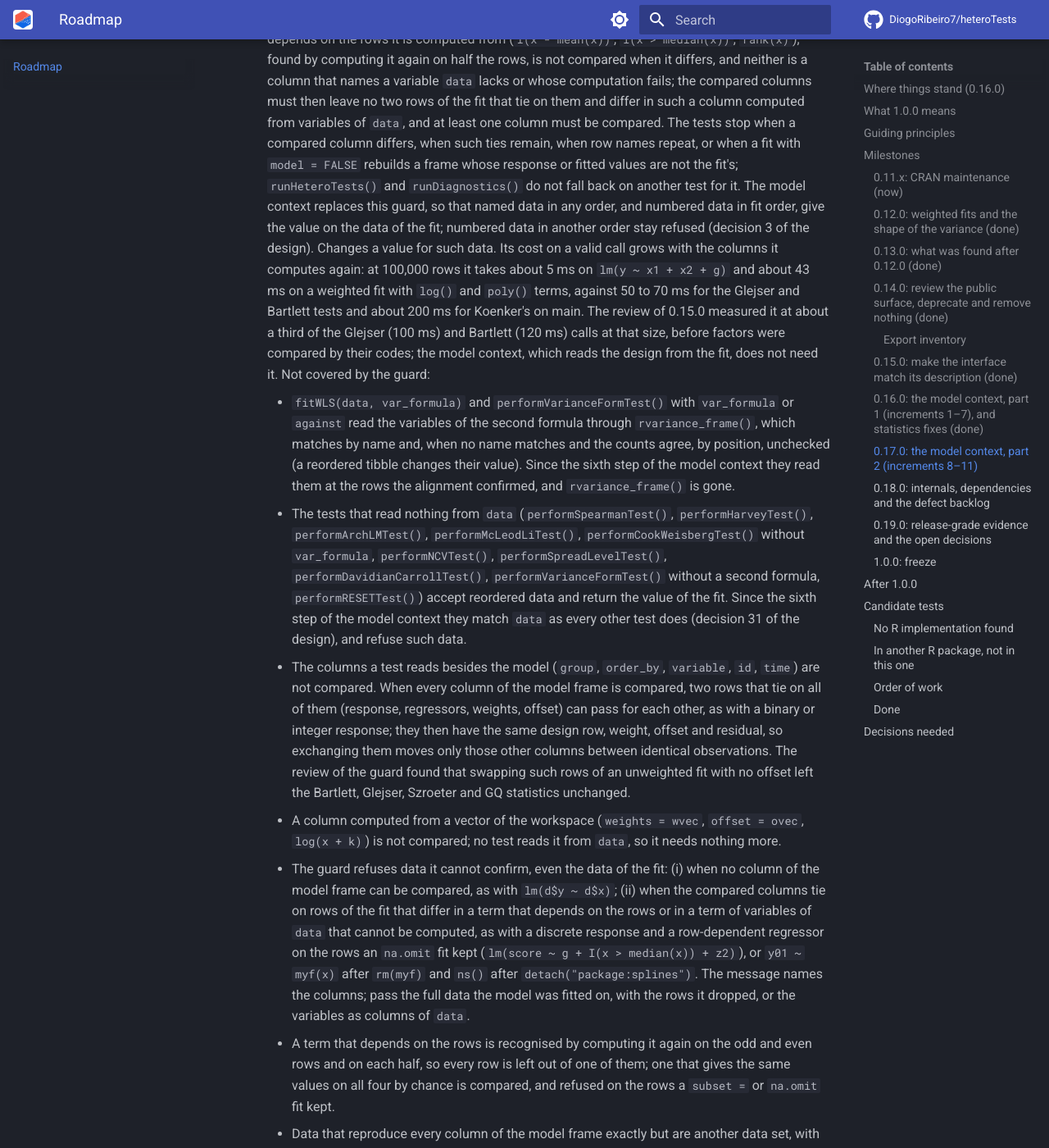
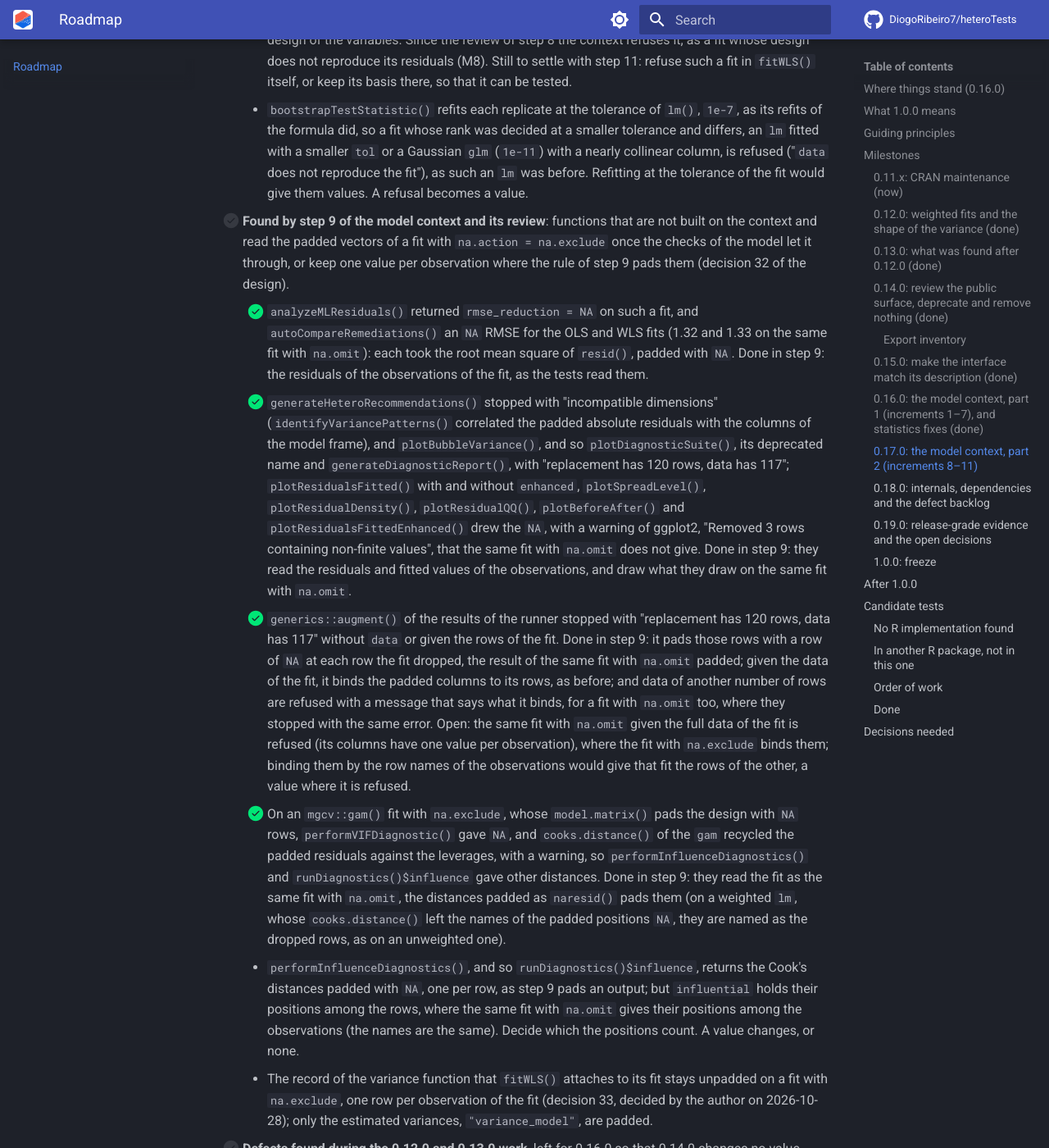
Before and after one commit to DiogoRibeiro7/heteroTests, an MkDocs documentation site: the page built from docs/roadmap.md, in a window 1280 px wide and 1400 px high, scrolled down 38009 px. Shown: the whole window at 82% size. Built offline with MkDocs 1.6.1 and Material for MkDocs 9.7.7, drawn with Linux system fonts in a browser that asks for light colours; comment, search, counter and statistics services are not loaded; some of the changed text lies outside the part shown.

Commit message:
Regenerate the roadmap page after the rebase onto #167

```diff
--- a/docs/roadmap.md
+++ b/docs/roadmap.md
@@ -928,7 +928,9 @@
     is `identical()` to before. A fit with `na.action = na.exclude` that
     dropped rows is read by position until step 9, and an unbalanced panel of
     the rows of `data` stays refused there, with a message that points to
-    `na.omit`; one that dropped no row is tested as any other.
+    `na.omit`; one that dropped no row is tested as any other. Since step 9
+    (0.17.0) such a fit is tested as the same fit with `na.omit`, its panel
+    balanced or not, and the refusal is gone.
 - [x] **The wild bootstrap in the advice for a small sample.** 0.15.0 corrected
     the warning of `warnDiagnosticAssumptions()` for a sample of fewer than 100
     observations, but two other strings still recommend the wild bootstrap for
@@ -1316,7 +1318,7 @@
         request of N12 computes it from the periods each pair of units shares. A
         fit with
         `na.action = na.exclude` is read as before, by position, until step 9.
-        Done in 0.16.0.
+        Done in 0.16.0. Step 9 reads it as the same fit with `na.omit`.
     - [x] 6. The tests computed from the model alone, Cook-Weisberg with
         `var_formula`, `performVarianceFormTest()` and `fitWLS(data, var_formula)`,
         and the check of `data` RESET keeps until then (`rcheck_data_argument()`).
@@ -1424,7 +1426,29 @@
         does; a `fitWLS()` fit of a `gam` with smooth terms, whose terms do not
         rebuild its design, is refused (M8); and `bootstrapTestStatistic()`
         refuses a multivariate `lm` with M7.
-    - [ ] 9. `na.exclude`, the last step (decision 16). Closes B13.
+    - [x] 9. `na.exclude`, the last step (decision 16). Closes B13. Done in the
+        development version: a fit with `na.action = na.exclude` drops the rows
+        `na.omit` drops, and pads `residuals()`, `fitted()`, `weights()` and
+        `hatvalues()` with `NA` at them. The checks of the model read one
+        residual per observation of the fit, and every test built on the context
+        reads the vectors of the fit without the padding, so such a fit gives what
+        the same fit with `na.omit` gives on the same data: the same statistic,
+        p-value, refusal and warnings, and for the resampling tests the same
+        draws. The tests and the runners refused it ("Model residuals must be
+        finite"), RESET stopped on it ("NA/NaN/Inf in 'x'"), and the panel tests
+        and the scatter diagnostic read its padded residuals against the rows of
+        `data` by position, which gave `NA`, or a value computed with the `NA`,
+        and refused data in another order and an unbalanced panel of the rows of
+        `data`; that reading goes. An output with one value per row is padded as
+        `naresid()` pads it: the estimated variances `fitWLS()` attaches to its
+        fit. `rvalidate_against_reference()` gives lmtest and car the same fit
+        read as `na.omit`, on whose padded weights lmtest stopped. From the review
+        of the step: an `mgcv::gam()` fit with `na.exclude`, whose design
+        `model.matrix.gam()` pads with `NA` rows, which the tests refused for
+        parts of different lengths, is read through the design of its twin; and
+        the functions outside the context that the checks now let such a fit
+        reach read it without the padding too (below). The twin rule is decision
+        32 of the design, decided by the author on 2026-10-28.
     - [ ] 10. The runners and the clean-up: a grouped run of a `fitWLS()` fit
         refused (decision 10), workflows with `data`;
         `prepare_model_data_for_test()`, `rdata_or_model_frame()`,
@@ -1576,6 +1600,59 @@
         refused ("`data` does not reproduce the fit"), as such an `lm` was before.
         Refitting at the tolerance of the fit would give them values. A refusal
         becomes a value.
+- [ ] **Found by step 9 of the model context and its review**: functions
+    that are not built on the context and read the padded vectors of a fit with
+    `na.action = na.exclude` once the checks of the model let it through, or
+    keep one value per observation where the rule of step 9 pads them
+    (decision 32 of the design).
+    - [x] `analyzeMLResiduals()` returned `rmse_reduction = NA` on such a fit,
+        and `autoCompareRemediations()` an `NA` RMSE for the OLS and WLS fits
+        (1.32 and 1.33 on the same fit with `na.omit`): each took the root mean
+        square of `resid()`, padded with `NA`. Done in step 9: the residuals of
+        the observations of the fit, as the tests read them.
+    - [x] `generateHeteroRecommendations()` stopped with "incompatible
+        dimensions" (`identifyVariancePatterns()` correlated the padded absolute
+        residuals with the columns of the model frame), and
+        `plotBubbleVariance()`, and so `plotDiagnosticSuite()`, its deprecated
+        name and `generateDiagnosticReport()`, with "replacement has 120 rows,
+        data has 117"; `plotResidualsFitted()` with and without `enhanced`,
+        `plotSpreadLevel()`, `plotResidualDensity()`, `plotResidualQQ()`,
+        `plotBeforeAfter()` and `plotResidualsFittedEnhanced()` drew the `NA`,
+        with a warning of ggplot2, "Removed 3 rows containing non-finite values",
+        that the same fit with `na.omit` does not give. Done in step 9: they read
+        the residuals and fitted values of the observations, and draw what they
+        draw on the same fit with `na.omit`.
+    - [x] `generics::augment()` of the results of the runner stopped with
+        "replacement has 120 rows, data has 117" without `data` or given the rows
+        of the fit. Done in step 9: it pads those rows with a row of `NA` at each
+        row the fit dropped, the result of the same fit with `na.omit` padded;
+        given the data of the fit, it binds the padded columns to its rows, as
+        before; and data of another number of rows are refused with a message
+        that says what it binds, for a fit with `na.omit` too, where they stopped
+        with the same error. Open: the same fit with `na.omit` given the full data
+        of the fit is refused (its columns have one value per observation), where
+        the fit with `na.exclude` binds them; binding them by the row names of the
+        observations would give that fit the rows of the other, a value where it
+        is refused.
+    - [x] On an `mgcv::gam()` fit with `na.exclude`, whose `model.matrix()`
+        pads the design with `NA` rows, `performVIFDiagnostic()` gave `NA`, and
+        `cooks.distance()` of the `gam` recycled the padded residuals against the
+        leverages, with a warning, so `performInfluenceDiagnostics()` and
+        `runDiagnostics()$influence` gave other distances. Done in step 9: they
+        read the fit as the same fit with `na.omit`, the distances padded as
+        `naresid()` pads them (on a weighted `lm`, whose `cooks.distance()` left
+        the names of the padded positions `NA`, they are named as the dropped
+        rows, as on an unweighted one).
+    - `performInfluenceDiagnostics()`, and so `runDiagnostics()$influence`,
+        returns the Cook's distances padded with `NA`, one per row, as step 9 pads
+        an output; but `influential` holds their positions among the rows, where
+        the same fit with `na.omit` gives their positions among the observations
+        (the names are the same). Decide which the positions count. A value
+        changes, or none.
+    - The record of the variance function that `fitWLS()` attaches to its fit
+        stays unpadded on a fit with `na.exclude`, one row per observation of the
+        fit (decision 33, decided by the author on 2026-10-28); only the
+        estimated variances, `"variance_model"`, are padded.
 - [ ] **Defects found during the 0.12.0 and 0.13.0 work**, left for 0.16.0 so
     that 0.14.0 changes no value. Each fix that changes a value is announced in
     bold in `NEWS.md`. Those below are settled by steps 8 and 10; the others are
```
